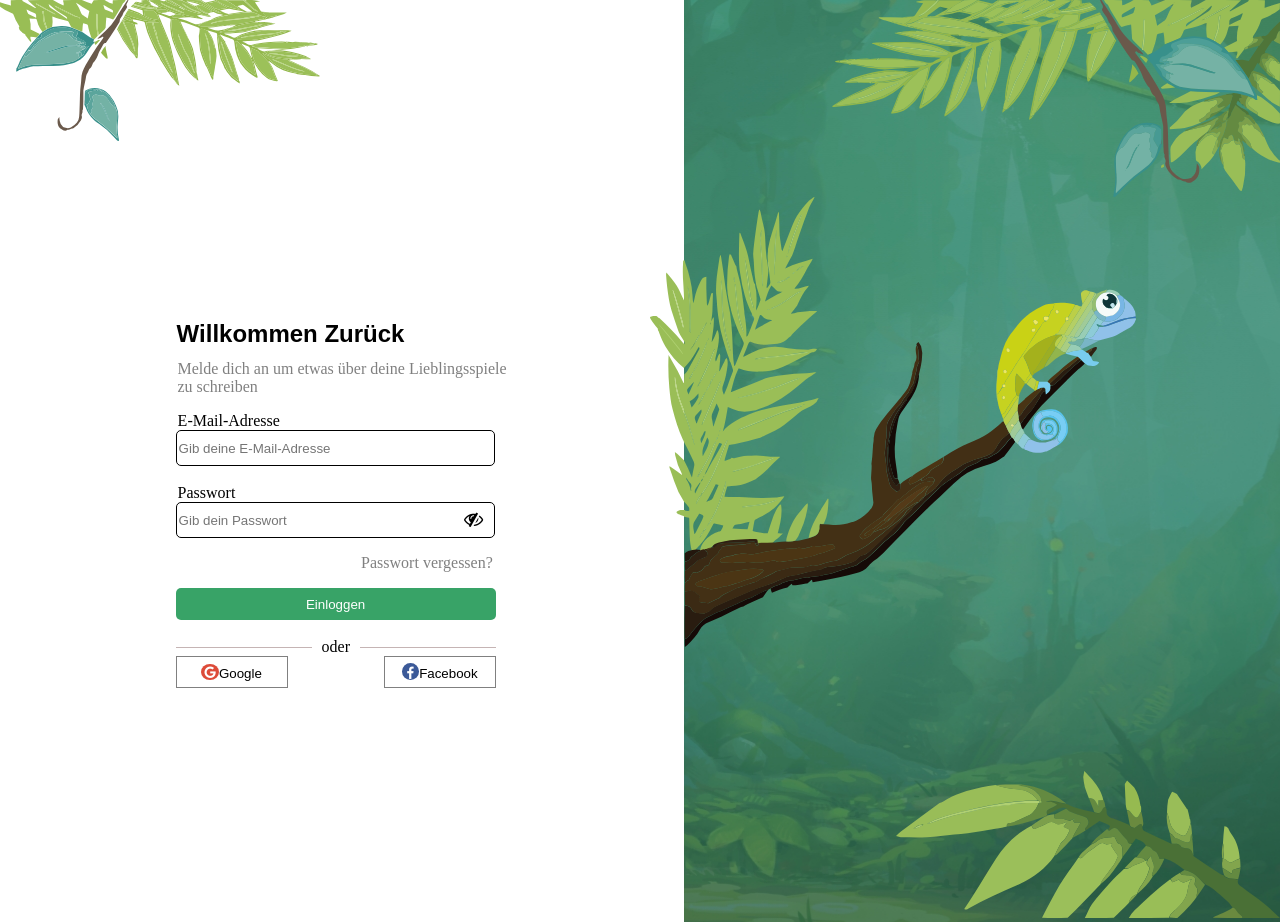
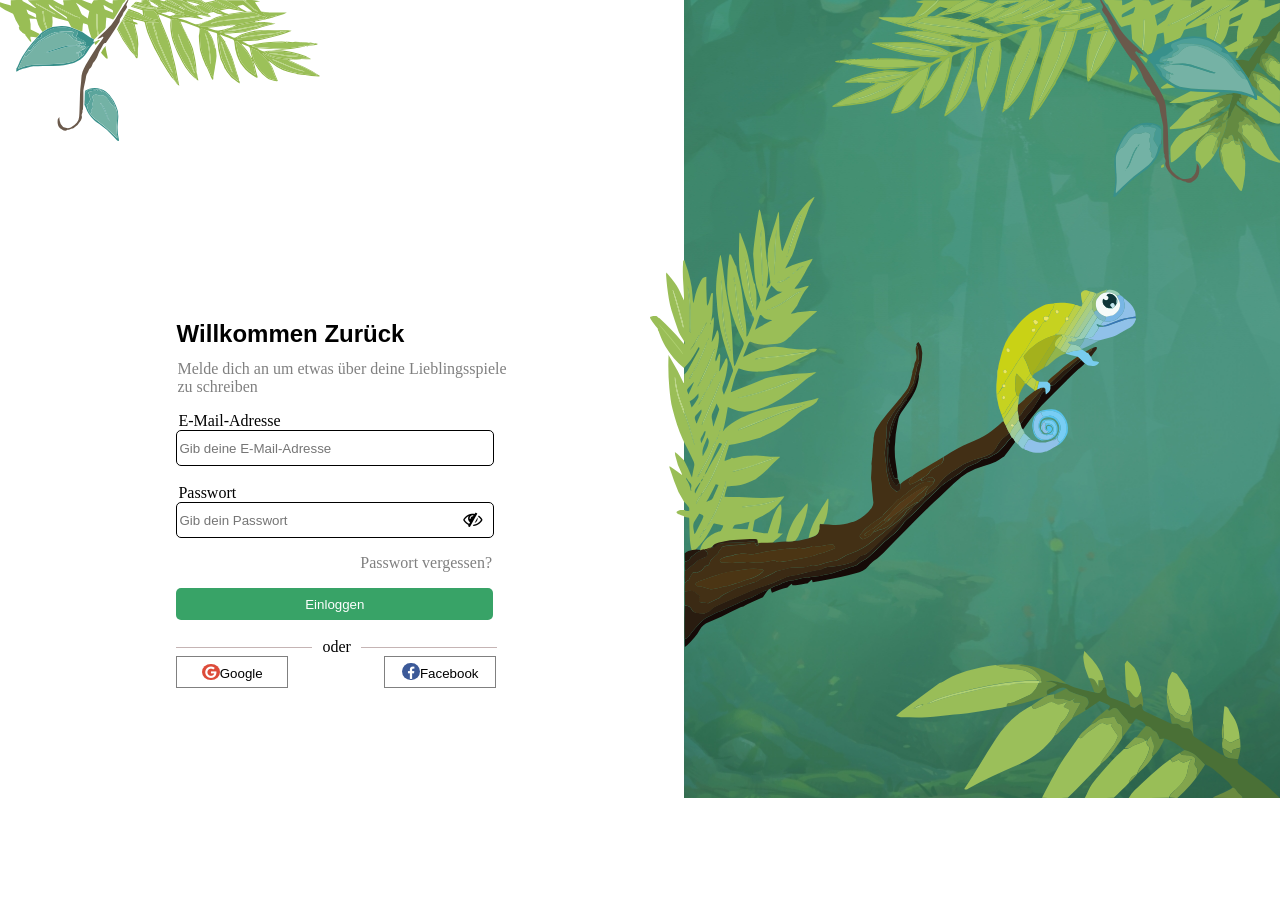
Before and after one commit to SergeyMOV/Challenge-Project, a plain HTML site: page index.html in a window 1280 px wide. After the commit the page ends 800 px from the top, so only its background shows below. Drawn offline with Linux system fonts and the light colour scheme.

Commit message:
fixed some Issues

```diff
--- a/index.css
+++ b/index.css
@@ -41,7 +41,8 @@ border:none;
 .background-page{
 background-image: url('split-layout_background.jpg');
 width: 60%;
-background-repeat:no-repeat;
+background-repeat: no-repeat;
+
 }
 form input{
 border:1px solid;
@@ -221,6 +222,12 @@ border-top:1px solid #c5b4b4;
    }
    .login-button{
     transition:none;
+    width:19.8rem;
+   }
+   .background-page{
+    display:flex;
+    flex-direction: column;
+    justify-content: space-between;
    }
    .login-page{
    justify-content: center;
@@ -235,9 +242,6 @@ border-top:1px solid #c5b4b4;
     width:0.5em;
 
     }
-   .right-bottom-foliage{
-    margin-top: 39vh;
-   }
    .socialmedia-buttons{
    width:20rem;
    }
@@ -245,11 +249,14 @@ border-top:1px solid #c5b4b4;
     width: 39vw;
     right: 2.9vw;
    }
+   .right-bottom-foliage img{
+   float:right;
+   }
+   form input{
+   width:19.5rem;
+   }
   }
   @media (orientation:landscape) and (min-width: 1100px){
-    .right-bottom-foliage{
-        margin-top: 15vh;
-       }
        .login-page{
         height:43em;
         justify-content: flex-end;
```
